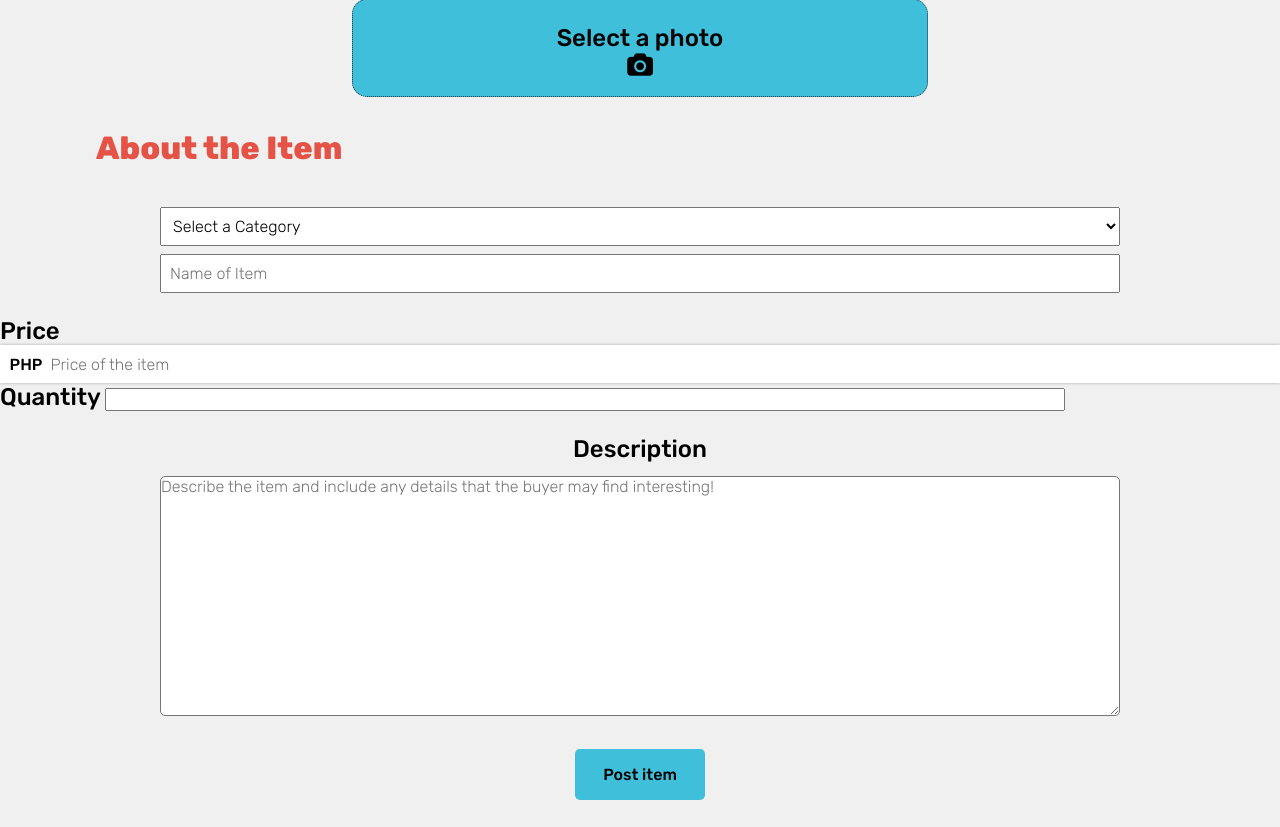
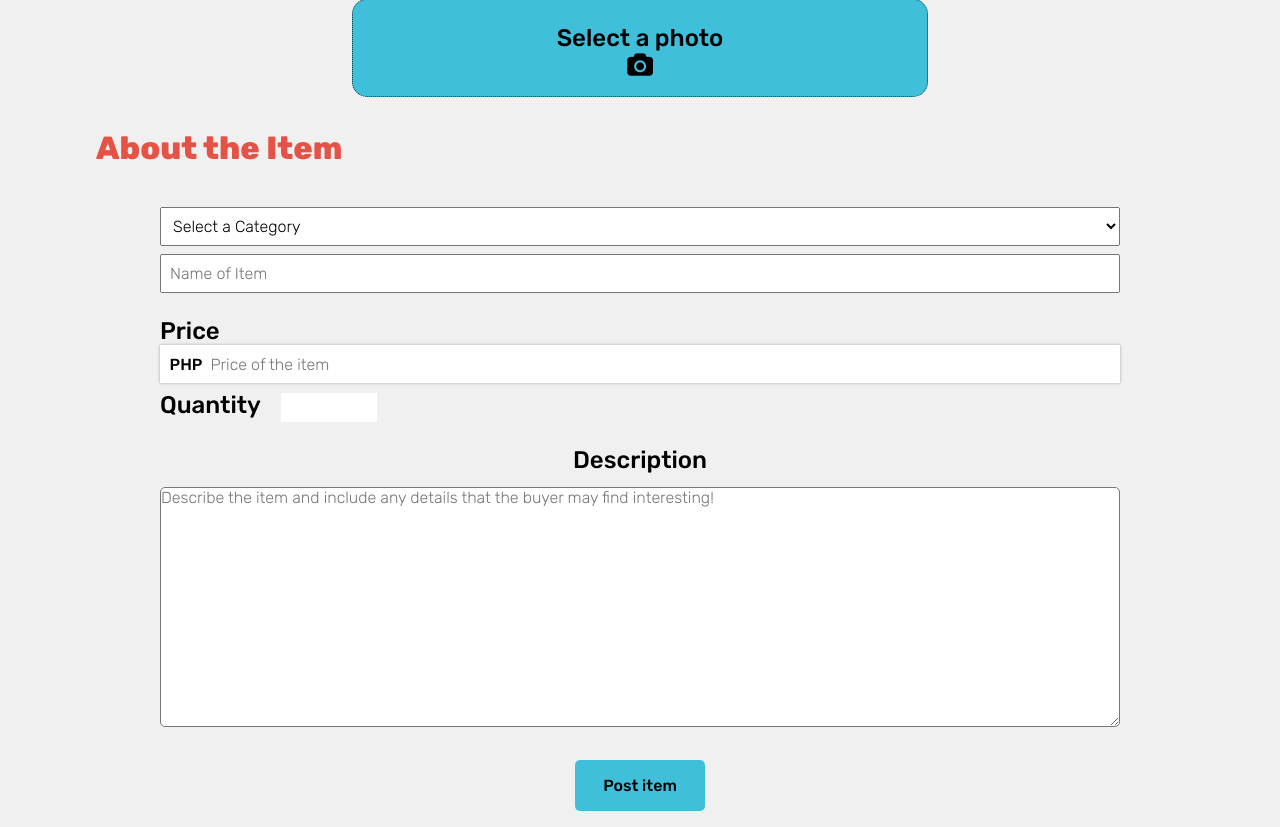
Before and after one commit to coleencoder/Group4Capstone, a PHP site: page /pharmacy_additem.html in a window 1280 px wide. Shown: the part 122-949 px from the top of the page. Before the commit the page ends 922 px from the top, so only its background shows below. Run offline with PHP 8.4, Linux system fonts and the light colour scheme.

Commit message:
added css para sa quantity sa additem

```diff
--- a/pharmacy/css/styles_additem.css
+++ b/pharmacy/css/styles_additem.css
@@ -60,10 +60,6 @@ label {
     opacity: 0;
     margin: 0 auto;
 }
-/*#filename {
-    color: var(--coolor3);
-    font-size: 0.8em;
-}*/
 select, input, textarea {
     font-weight: 300;
     font-size: 1em;
@@ -75,7 +71,7 @@ select, input, textarea {
     padding: 0.5em;
     margin: 0.5em auto;
 }
-#item-pricing {
+.item-pricing-q {
     width: 75%;
     margin: 0.5em auto;
 }
@@ -87,6 +83,12 @@ select, input, textarea {
 #item-price {
     border: none;
     padding: 0.3em;
+}
+#item-quan {
+    border: none;
+    padding: 0.3em;
+    width: 10%;
+    margin-left: 1em;
 }
 .for-description {
     display: block;
```
